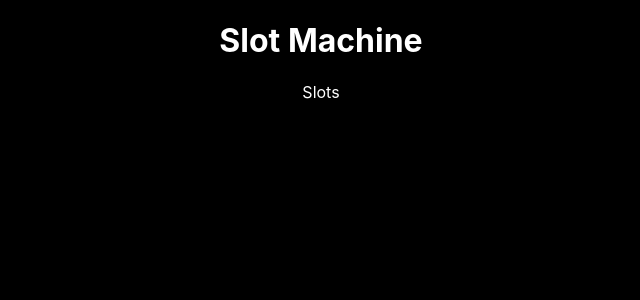
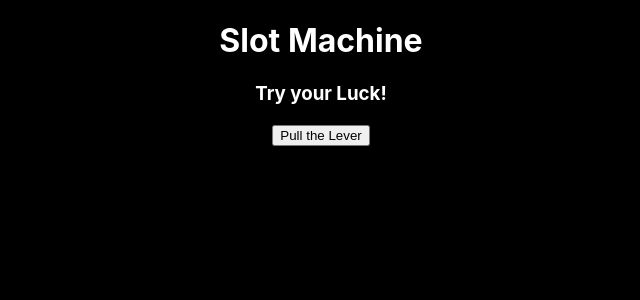
Before and after one commit to furkanesen35/React, a React (Create React App) app in the folder Slot Machine/: page / in a window 1280 px wide. Shown: the top 300 px of the page, without its empty margins (319-959 px from the left). Built offline with nearby package versions, Linux system fonts and the light colour scheme.

Commit message:
slots designed

```diff
--- a/Slot Machine/src/components/Slots.js
+++ b/Slot Machine/src/components/Slots.js
@@ -2,7 +2,11 @@ import React from 'react'
 
 const Slots = () => {
  return (
-  <div>Slots</div>
+  <div>
+   <h3>Try your Luck!</h3>
+
+   <button>Pull the Lever</button>
+  </div>
  )
 }
 
```
